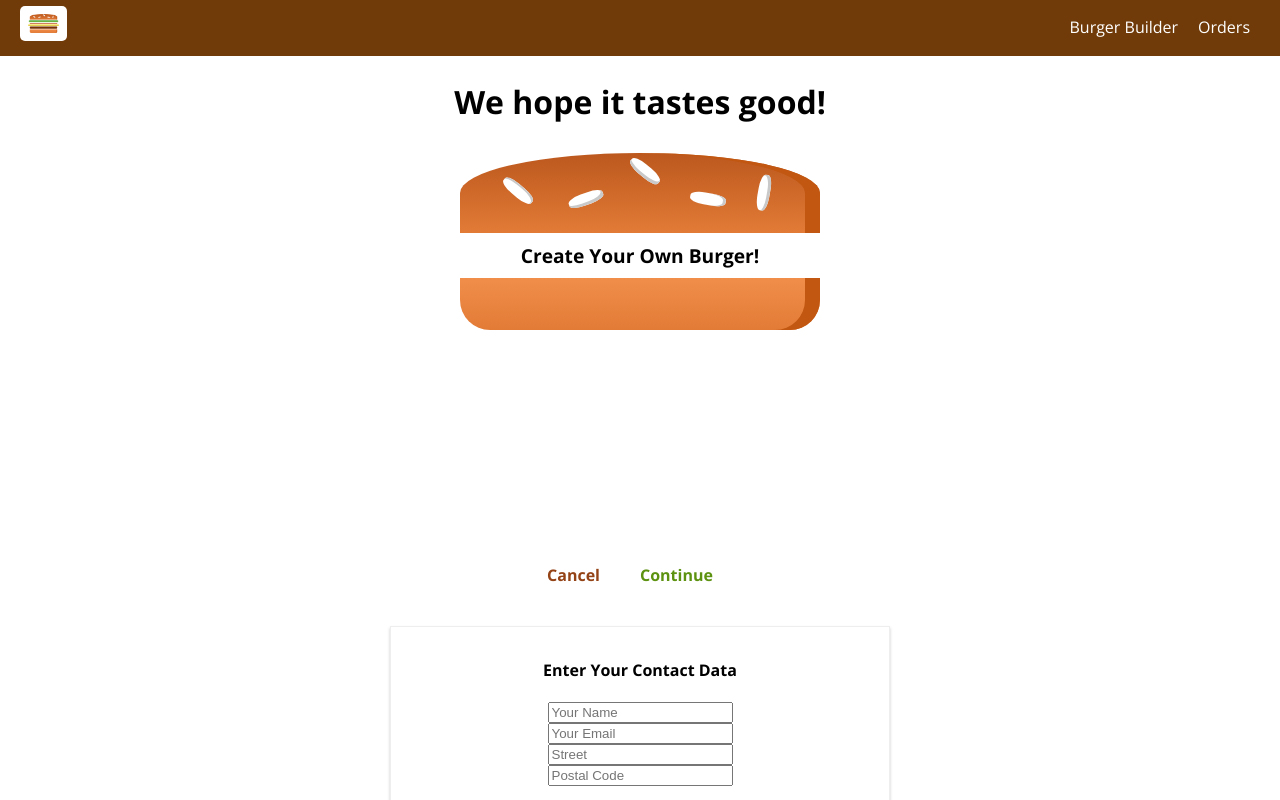
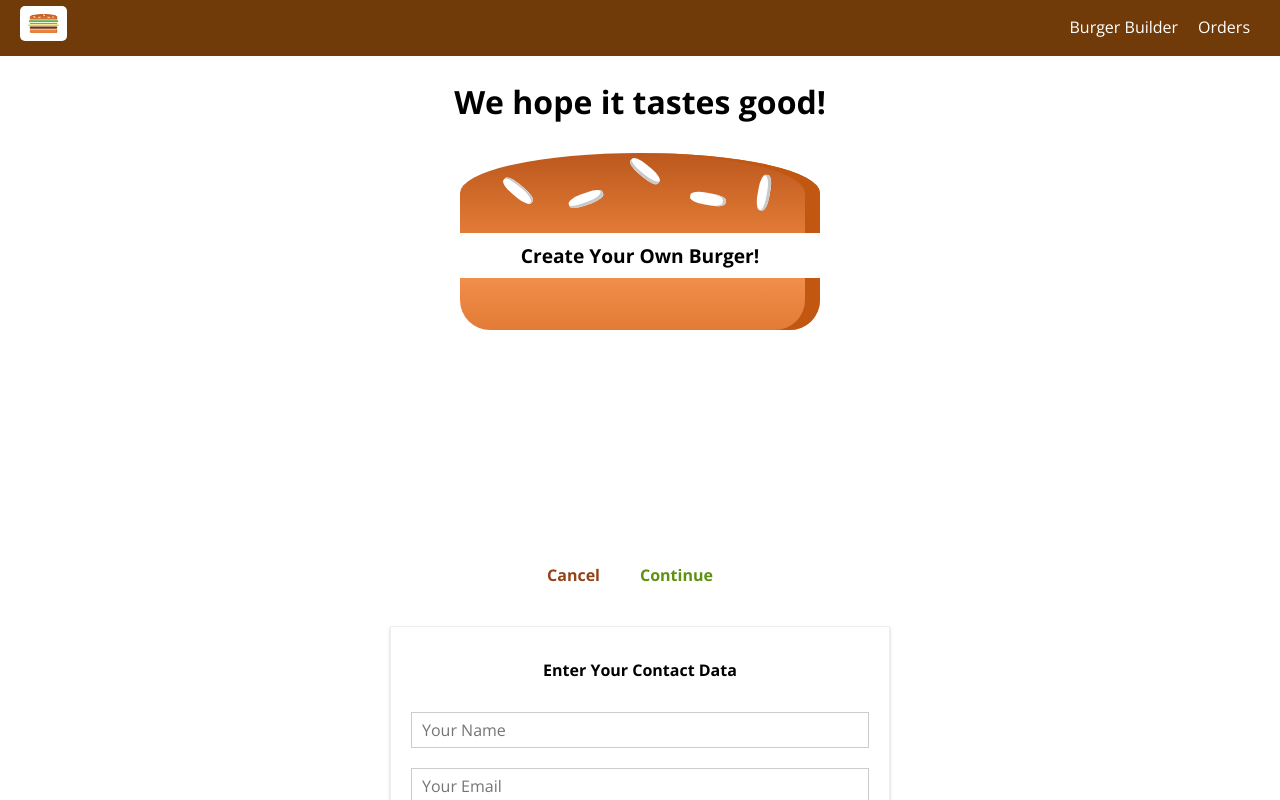
Before and after one commit to Rterrell25/Burger-Builder, a React (Create React App) app: page /checkout in a window 1280 px wide. Both pictures are taken after a click on the button "Continue". Shown: the top 800 px of the page. Built offline with nearby package versions, Linux system fonts and the light colour scheme.

Commit message:
added an  input component that utilizes a switch statement to create dynamic inputs.  the input component receives props from the contactdata container and is imported into the contactdata page instead of hardcoding the input elements.  styling was added as well.

```diff
--- /dev/null
+++ b/src/components/UI/Input/Input.js
@@ -0,0 +1,24 @@
+import React from "react";
+import classes from "./Input.module.css";
+
+export default function Input(props) {
+  console.log(props);
+  let inputElement = null;
+  switch (props.inputype) {
+    case "input":
+      inputElement = <input className={classes.inputElement} {...props} />;
+
+      break;
+    case "textarea":
+      inputElement = <textarea className={classes.inputElement} {...props} />;
+      break;
+    default:
+      inputElement = <input className={classes.inputElement} {...props} />;
+  }
+  return (
+    <div className={classes.Input}>
+      <label className={classes.Labels}>{props.label}</label>
+      {inputElement}
+    </div>
+  );
+}
--- /dev/null
+++ b/src/components/UI/Input/Input.module.css
@@ -0,0 +1,21 @@
+.Input {
+  width: 100%;
+  padding: 10px;
+  box-sizing: border-box;
+}
+
+.inputElement {
+  outline: none;
+  border: 1px solid #ccc;
+  background-color: white;
+  font: inherit;
+  padding: 6px 10px;
+  display: block;
+  width: 100%;
+  box-sizing: border-box;
+}
+
+.inputElement:focus {
+  outline: none;
+  background-color: #ccc;
+}
--- a/src/containers/Checkout/ContactData/ContactData.js
+++ b/src/containers/Checkout/ContactData/ContactData.js
@@ -3,6 +3,7 @@ import Button from "../../../components/UI/Button/Button";
 import Spinner from "../../../components/UI/Spinner/Spinner";
 import classes from "./ContactData.module.css";
 import axios from "../../../axios-orders";
+import Input from "../../../components/UI/Input/Input";
 
 export default class ContactData extends Component {
   state = {
@@ -46,35 +47,31 @@ export default class ContactData extends Component {
   render() {
     let form = (
       <form>
-        <input
-          className={classes.Input}
+        <Input
+          inputtype="input"
           type="text"
           name="name"
           placeholder="Your Name"
         />
-        <input
-          className={classes.Input}
+        <Input
+          inputtype="input"
           type="email"
           name="email"
           placeholder="Your Email"
         />
-        <input
-          className={classes.Input}
+        <Input
+          inputtype="input"
           type="text"
           name="street"
           placeholder="Street"
         />
-        <input
-          className={classes.Input}
+        <Input
+          inputtype="input"
           type="text"
           name="postal"
           placeholder="Postal Code"
         />
-        <Button
-          className={classes.Input}
-          btnType="Success"
-          clicked={this.orderHandler}
-        >
+        <Button btnType="Success" clicked={this.orderHandler}>
           Order
         </Button>
       </form>
--- a/src/containers/Checkout/ContactData/ContactData.module.css
+++ b/src/containers/Checkout/ContactData/ContactData.module.css
@@ -7,11 +7,7 @@
   padding: 10px;
   box-sizing: border-box;
 }
-.Input {
-  display: block;
-  margin-left: auto;
-  margin-right: auto;
-}
+
 @media (min-width: 600px) {
   .ContactData {
     width: 500px;
```
